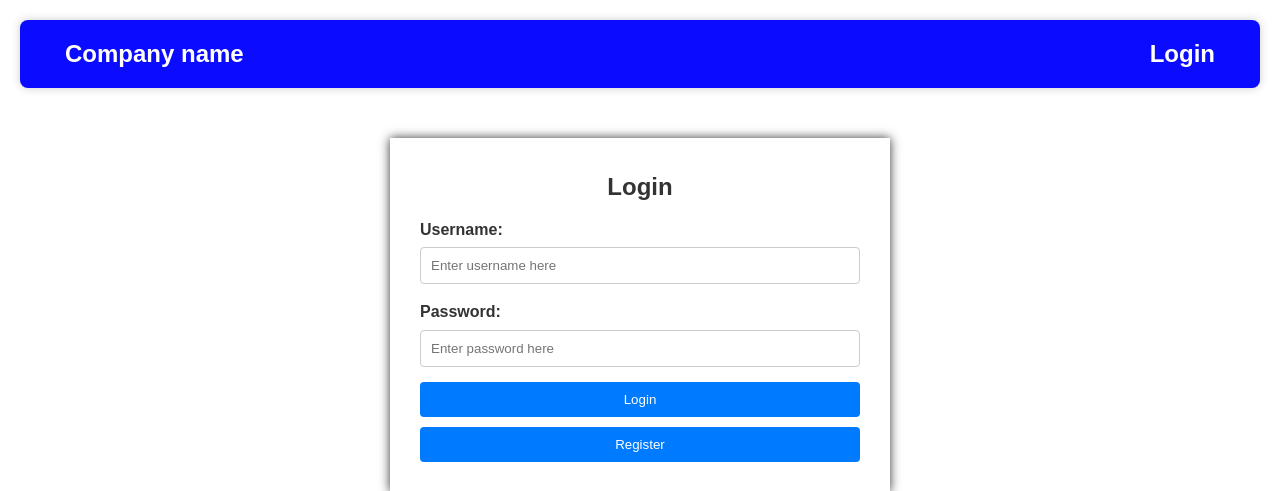
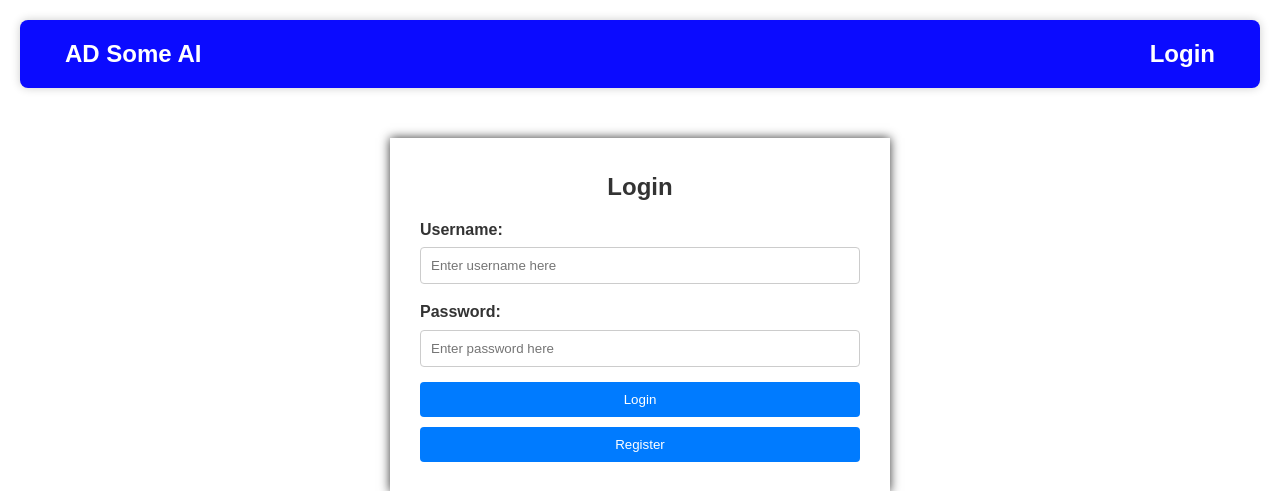
Before and after one commit to DaveWestFGCU/EagleHacks2025_Project, a Flask app: page / in a window 1280 px wide. Shown: the top 491 px of the page. Run offline with Flask 3, Linux system fonts and the light colour scheme; some libraries are stand-ins or nearby versions.

Commit message:
Adding company/product name

```diff
--- a/app/templates/login.html
+++ b/app/templates/login.html
@@ -10,7 +10,7 @@
     <div>
         <nav class="navbar">
             <div class="nav-left">
-                <h1><a>Company name</a></h1>
+                <h1><a>AD Some AI</a></h1>
             </div>
             <div class="nav-left">
                 <h1>
--- a/app/templates/navbar.html
+++ b/app/templates/navbar.html
@@ -1,7 +1,7 @@
 
 <nav class="navbar">
     <div class="nav-left">
-        <h1><a>Company name</a></h1>
+        <h1><a>AD Some AI</a></h1>
         <a href="{{ url_for('dashboard') }}">Dashboard</a>
         <a href="{{ url_for('ad_generation') }}">Ad Generation</a>
         <a href="{{ url_for('market_data_viewer') }}">Ad Data</a>
```
